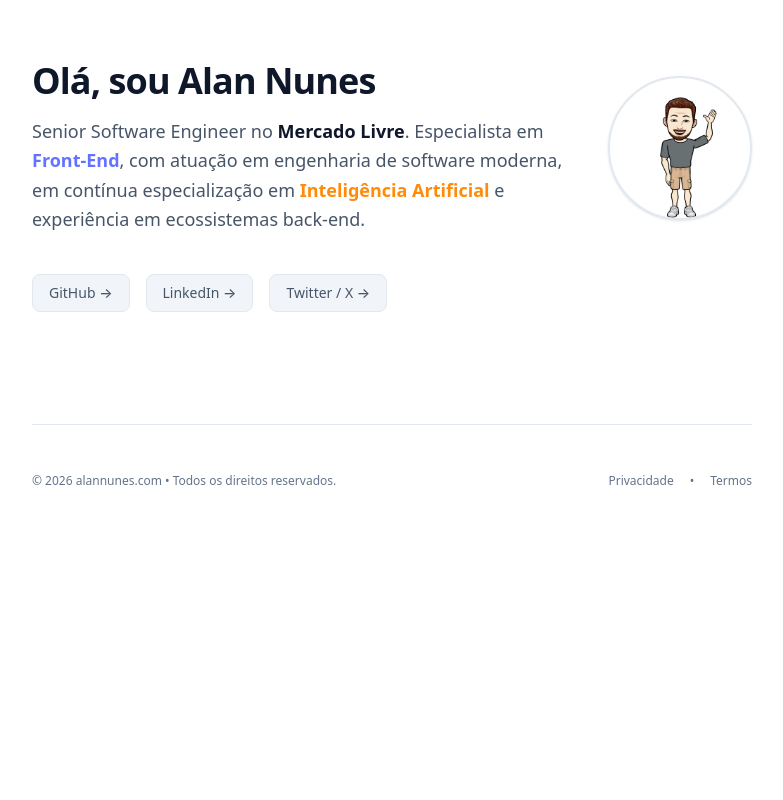
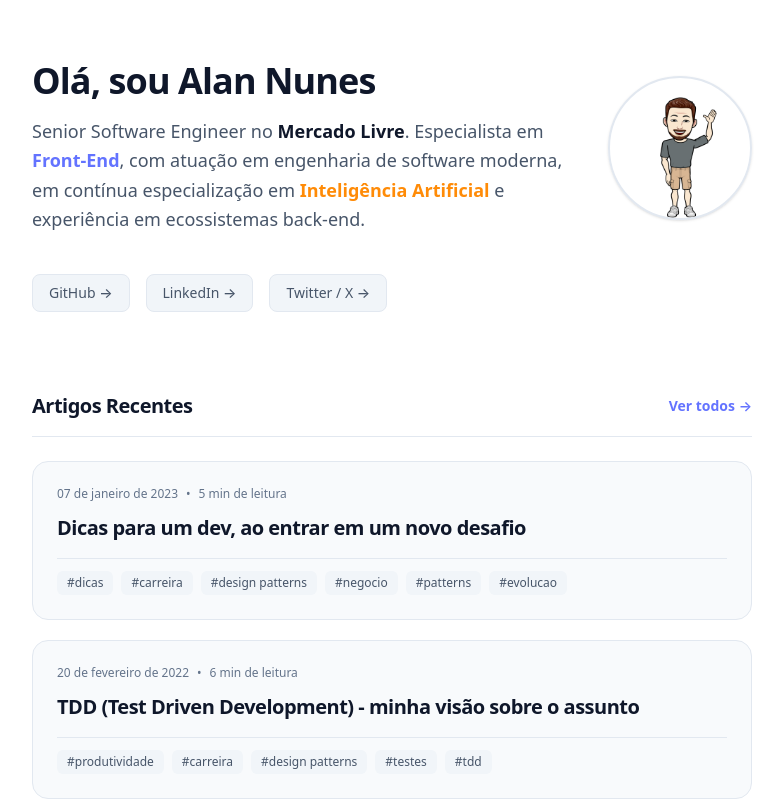
Before and after one commit to alanunesouza/alannunes.com, an Astro site: page / in a window 1280 px wide. Shown: the part 166-966 px from the top of the page, without its empty margins (248-1031 px from the left). Before the commit the page ends 800 px from the top, so only its background shows below. Built offline with nearby package versions, Linux system fonts and the light colour scheme; Astro itself is replaced by a stand-in of ours.

Commit message:
feat(home): display recent articles on home page

```diff
--- a/src/pages/index.astro
+++ b/src/pages/index.astro
@@ -1,7 +1,13 @@
 ---
 import { Image } from 'astro:assets';
+import { getCollection } from 'astro:content';
 import BaseLayout from '../layouts/BaseLayout.astro';
+import PostCard from '../components/PostCard.astro';
 import profileImg from '../assets/profile.png';
+
+const posts = await getCollection('blog');
+posts.sort((a, b) => b.data.date.getTime() - a.data.date.getTime());
+const recentPosts = posts.slice(0, 3);
 ---
 
 <BaseLayout title="Alan Nunes | Senior Software Engineer">
@@ -91,6 +97,29 @@ import profileImg from '../assets/profile.png';
           Twitter / X →
         </a>
       </div>
+
+      <!-- Seção Artigos Recentes -->
+      {recentPosts.length > 0 && (
+        <section class="mt-20 space-y-6">
+          <div class="flex items-center justify-between pb-4 border-b border-[var(--border-subtle)]">
+            <h2 class="text-xl font-bold tracking-tight text-[var(--text-primary)]">
+              Artigos Recentes
+            </h2>
+            <a
+              href="/blog"
+              class="text-sm font-semibold text-[var(--color-brand-primary)] hover:underline"
+            >
+              Ver todos →
+            </a>
+          </div>
+
+          <div class="flex flex-col gap-5">
+            {recentPosts.map((post) => (
+              <PostCard post={post} />
+            ))}
+          </div>
+        </section>
+      )}
     </main>
 
     <!-- Rodapé Minimalista -->
```
